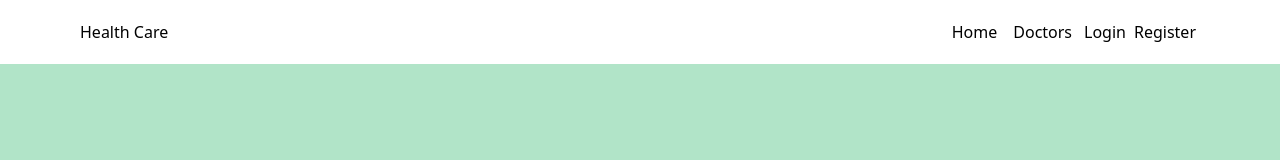
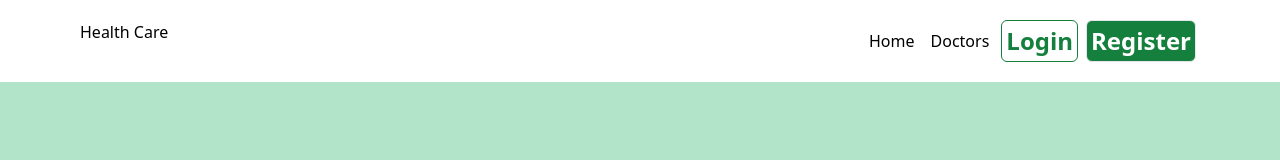
Before and after one commit to Fadil-Tao/MERN-CLINIC, a React (Vite) app in the folder Frontend/: page / in a window 1280 px wide. Shown: the top 160 px of the page. Built offline with nearby package versions, Linux system fonts and the light colour scheme.

Commit message:
updating navauth

```diff
--- a/Frontend/src/Components/Buttons/NavAuthButton.tsx
+++ b/Frontend/src/Components/Buttons/NavAuthButton.tsx
@@ -1,22 +1,16 @@
-import { Link } from 'react-router-dom';
+import { AuthFunc } from '../../Store/auth';
+import LoggedInNav from './LoggedInNav';
+import EntryNav from './EntryNav';
+import { useEffect } from 'react';
 
 const NavAuthButtons = () => {
+    const {isLoggedIn} = AuthFunc();
+    useEffect(()=> {
+        console.log(isLoggedIn)
+    }, [])
     return (
-        <div className='md:flex '>
-            <div className='flex '>
-                <div className='mx-1'>
-                    <Link to={'login'}>Login</Link>
-                </div>
-                <div className='mx-1'>
-                    <Link to={'register'}>Register</Link>{' '}
-                </div>
-            </div>
-            <div className='hidden'>
-                <Link to={'profile'}>Profile</Link>
-            </div>
-            <div className='hidden'>
-                <Link to={'appointment'}>My Appointment</Link>
-            </div>
+        <div className='md:flex text-green-700 font-semibold text-2xl '>
+            {isLoggedIn? <LoggedInNav/> : <EntryNav/>}
         </div>
     );
 };
```
